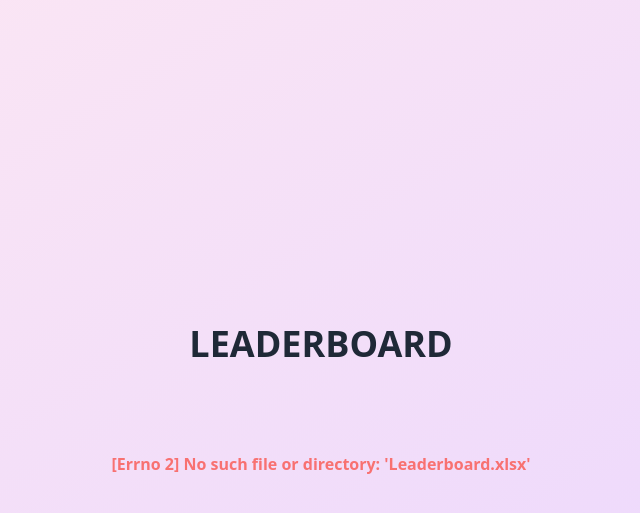
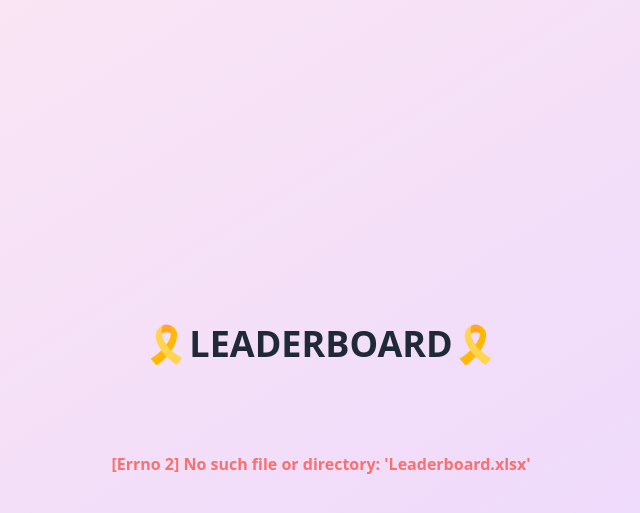
Before and after one commit to dhanwatedeepti/Leaderboard, a Flask app: page / in a window 1280 px wide. Shown: the top 513 px of the page, without its empty margins (319-959 px from the left). Run offline with Flask 3, Linux system fonts and the light colour scheme; some libraries are stand-ins or nearby versions.

Commit message:
Update leaderboard UI, image display logic, and styles

```diff
--- a/templates/index.html
+++ b/templates/index.html
@@ -19,14 +19,16 @@
   </style>
 </head>
 <body class="bg-gradient-to-br from-pink-100 to-purple-200 text-gray-800 min-h-screen flex flex-col items-center justify-center font-sans py-10">
-  <h1 class="text-4xl font-bold text-center mb-8">LEADERBOARD</h1>
+  <h1 class="text-4xl font-bold text-center mb-8">🎗LEADERBOARD🎗</h1>
 
   <div id="top-players" class="relative flex justify-center items-end gap-8 mb-10">
     <!-- Top 3 players -->
   </div>
 
-  <div id="other-players" class="w-full max-w-md space-y-4">
+  <div class="flex justify-center w-full">
+  <div id="other-players" class="space-y-4 flex flex-col items-center">
     <!-- Other players -->
+  </div>
   </div>
 
   <script>
@@ -76,11 +78,22 @@
         });
 
         rest.forEach((player, i) => {
-          const div = document.createElement('div');
-          div.className = "bg-white bg-opacity-80 p-4 rounded-xl text-center hover:bg-blue-200 shadow-md hover:shadow-lg hover:scale-105 transition-all duration-300";
-          div.textContent = `${i + 4}th - ${player.name} - ${player.score}`;
-          otherPlayersDiv.appendChild(div);
-        });
+  const div = document.createElement('div');
+  div.className = "bg-white w-80 bg-opacity-80 p-4 rounded-xl flex items-center justify-start gap-4 hover:bg-pink-200 shadow-md hover:shadow-lg hover:scale-105 transition-all duration-300";
+
+  div.innerHTML = `
+    <img src="/static/${player.image}" alt="${player.name}"
+      class="w-10 h-10 rounded-full object-cover border border-gray-400"
+      onerror="this.src='/static/default.jpg'" />
+    <p class="font-semibold text-md">${i + 4}th - ${player.name} - ${player.score}</p>
+  `;
+
+  otherPlayersDiv.appendChild(div);
+});
+
+
+
+
 
       } catch (error) {
         document.body.innerHTML += `<p class="text-red-400 font-bold text-center mt-4">Error loading leaderboard. Please try again later.</p>`;
```
